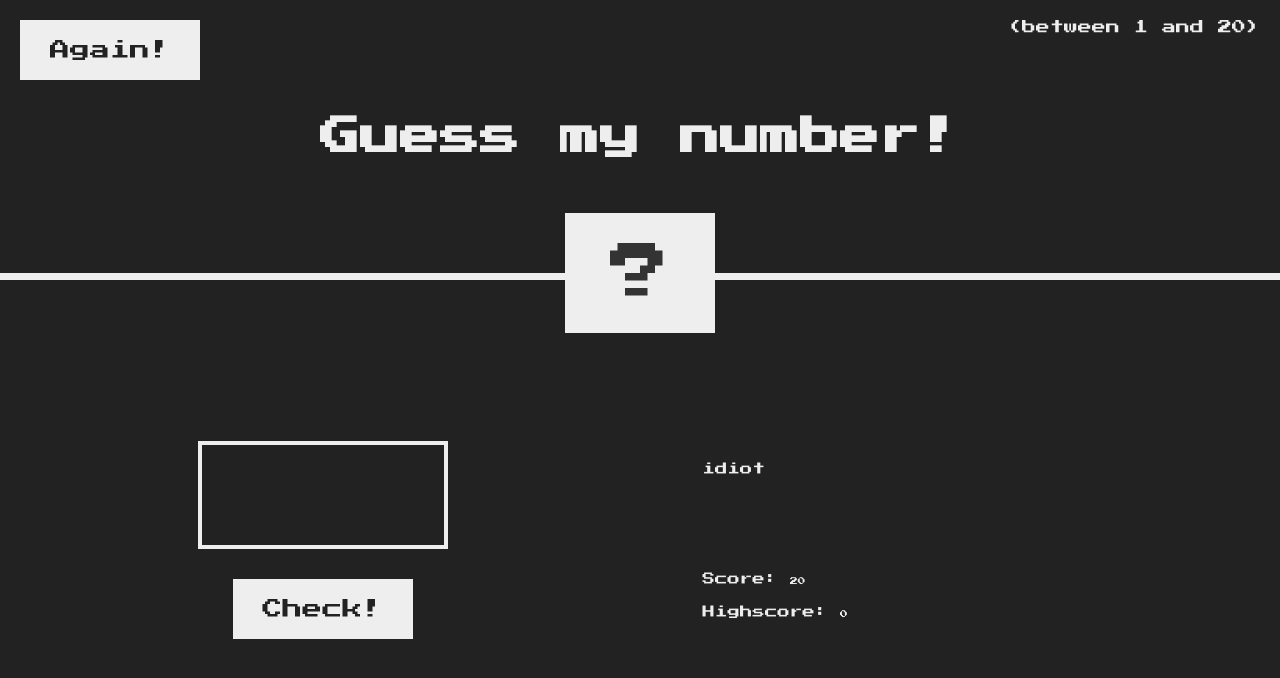
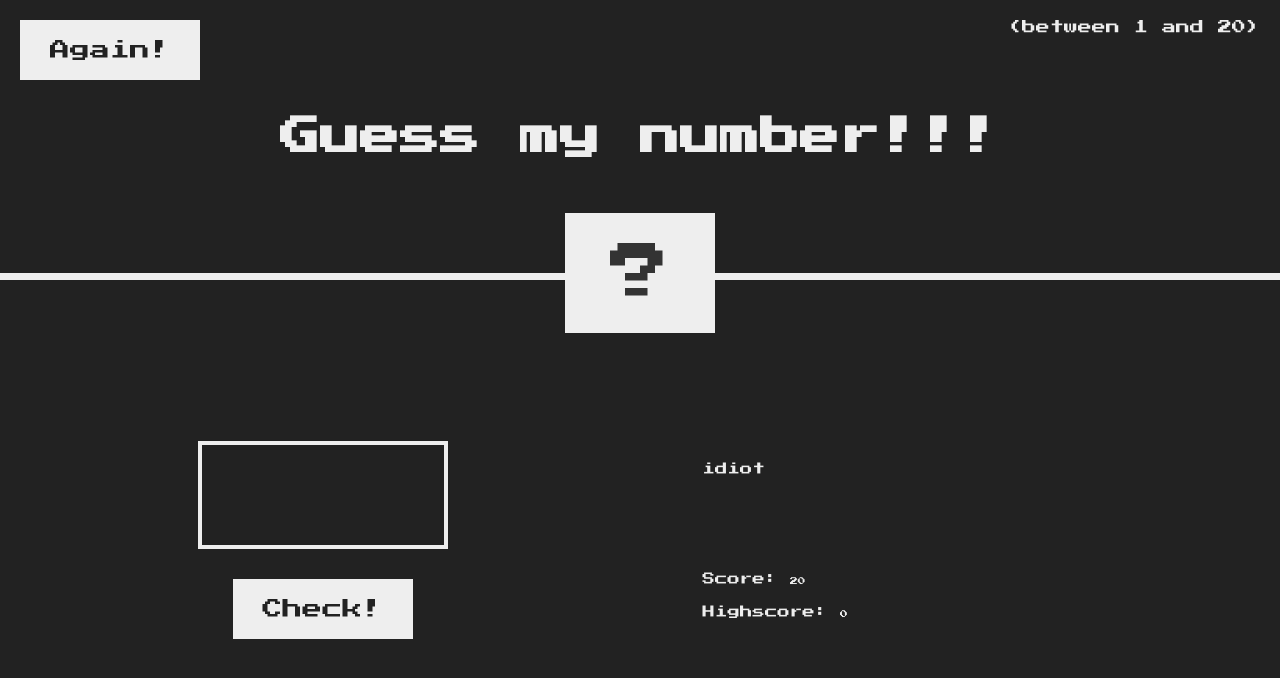
Before and after one commit to adekunle-03/guessing-game, a plain HTML site: page index.html in a window 1280 px wide. Drawn offline with Linux system fonts and the light colour scheme.

Commit message:
first commit

```diff
--- a/index.html
+++ b/index.html
@@ -8,11 +8,11 @@
       rel="stylesheet"
     /> -->
     <link rel="stylesheet" href="style.css" />
-    <title>guessing game</title>
+    <title>Document</title>
   </head>
   <body>
     <header>
-      <h1>Guess my number!</h1>
+      <h1>Guess my number!!!</h1>
       <p class="between">(between 1 and 20)</p>
       <button class="btn again">Again!</button>
       <div class="number">?</div>
```
